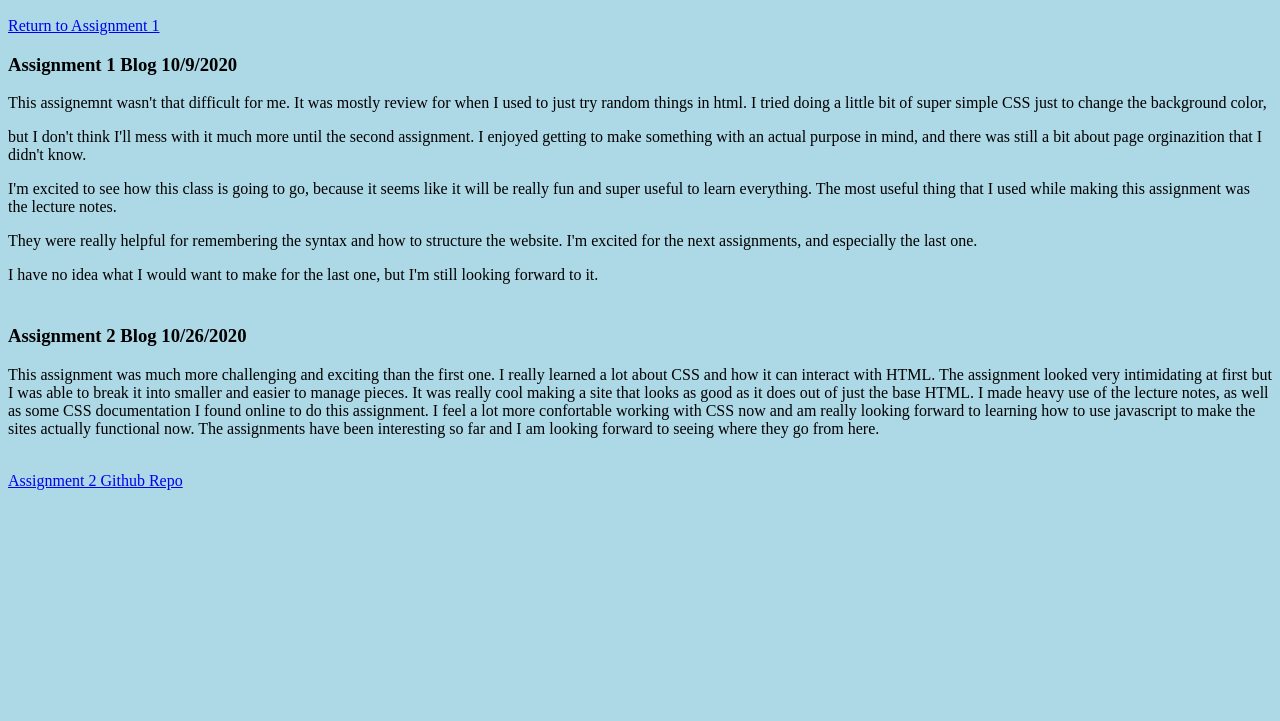
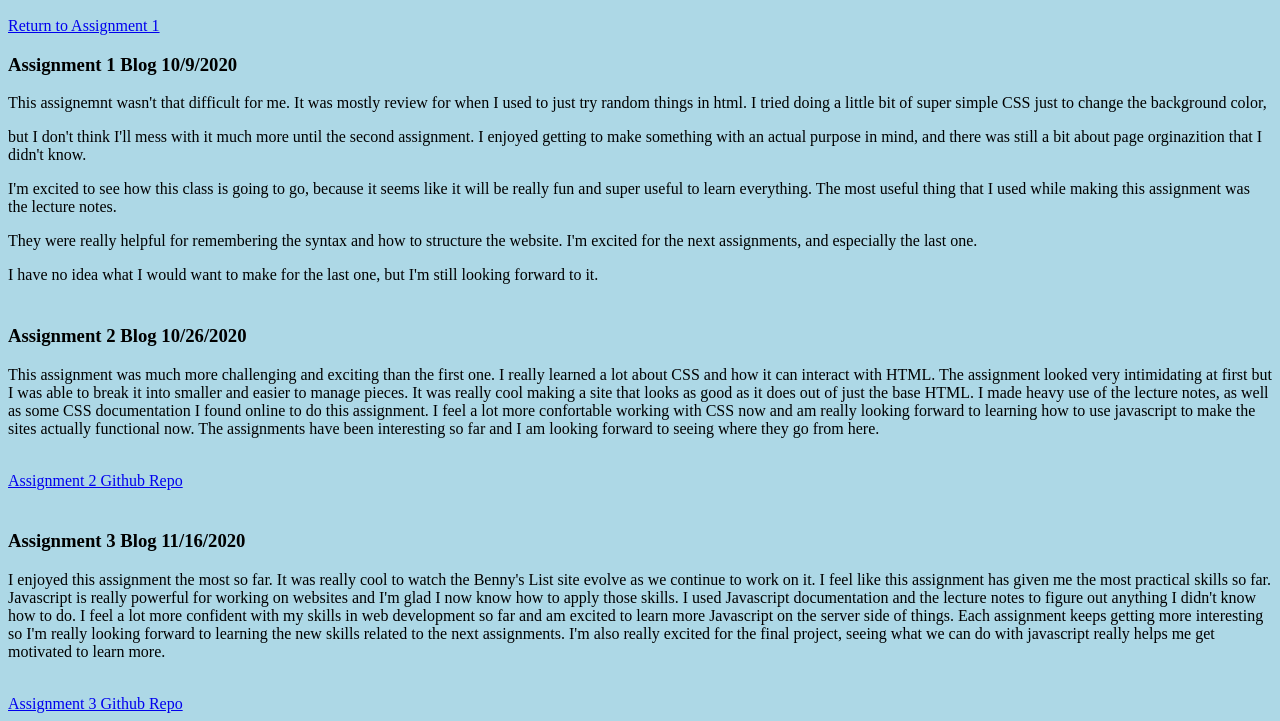
Before and after one commit to Smithry9/Smithry9.github.io, a plain HTML site: page blog.html in a window 1280 px wide. Shown: the part 110-831 px from the top of the page. Before the commit the page ends 800 px from the top, so only its background shows below. Drawn offline with Linux system fonts and the light colour scheme.

Commit message:
Added Assignment 3 Code Blog

```diff
--- a/blog.html
+++ b/blog.html
@@ -27,5 +27,16 @@ The assignment looked very intimidating at first but I was able to break it into
 I made heavy use of the lecture notes, as well as some CSS documentation I found online to do this assignment. I feel a lot more confortable working with CSS now and am really looking forward to learning how to use javascript
 to make the sites actually functional now. The assignments have been interesting so far and I am looking forward to seeing where they go from here.</p>
 <a href = https://github.com/osu-cs290-f20/assignment-2-Smithry9 ><br>Assignment 2 Github Repo</a>
+
+<h3><br>Assignment 3 Blog   11/16/2020</h3>
+<p>I enjoyed this assignment the most so far. It was really cool to watch the Benny's List site evolve as we continue to work on it.
+    I feel like this assignment has given me the most practical skills so far. Javascript is really powerful for working on websites and
+    I'm glad I now know how to apply those skills. I used Javascript documentation and the lecture notes to figure out anything I didn't know how to do.
+    I feel a lot more confident with my skills in web development so far and am excited to learn more Javascript on the server side of things.
+    Each assignment keeps getting more interesting so I'm really looking forward to learning the new skills related to the next assignments.
+    I'm also really excited for the final project, seeing what we can do with javascript really helps me get motivated to learn more.</p>
+
+    <a href = https://github.com/osu-cs290-f20/assignment-3-Smithry9><br>Assignment 3 Github Repo</a>
+
 </body>
 </html>
```
